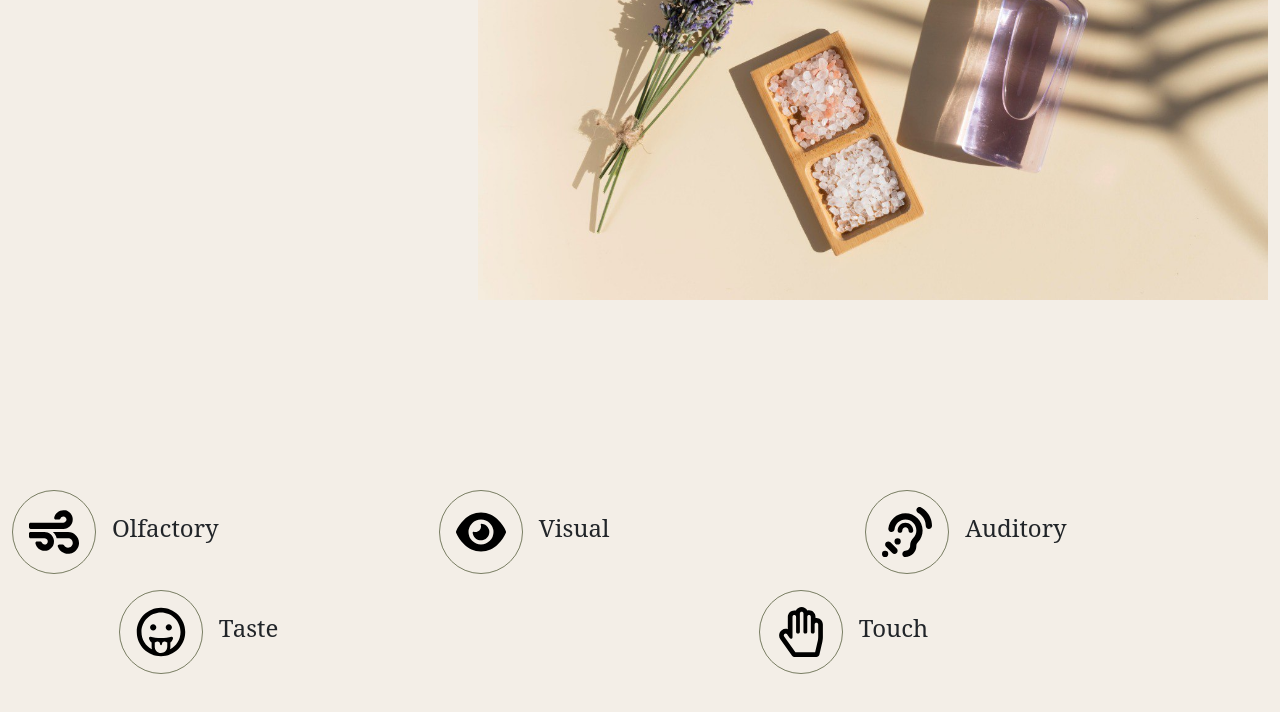
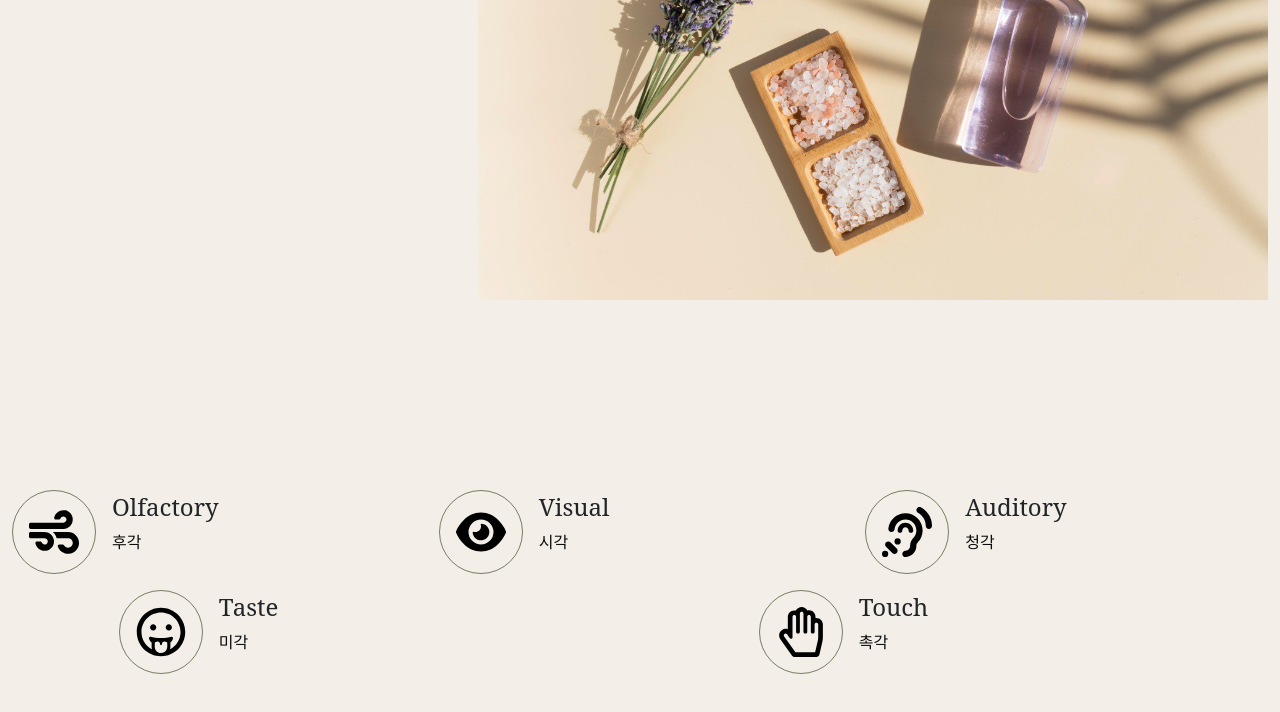
Before and after one commit to dbtkdok/latienne, a plain HTML site: page index.html in a window 1280 px wide. Shown: the part 334-1046 px from the top of the page. Drawn offline with nearby package versions, Linux system fonts and the light colour scheme; a web font is replaced by a local one.

Commit message:
update css

```diff
--- a/index.html
+++ b/index.html
@@ -324,7 +324,6 @@
           -->
         </div>
       </div>
-      <div class="swiper-pagination position-absolute"></div>
     </section>
 
     <section id="company-services" class="padding-large">
@@ -338,7 +337,8 @@
                 </svg>
               </div>
               <div class="icon-box-content ps-3">
-                <h3 class="card-title text-dark eng_fonts2">Olfactory</h3>
+                <h4 class="card-title text-dark eng_fonts2">Olfactory</h4>
+                <p class="eng_fonts2 fw-light">후각</p>
               </div>
             </div>
           </div>
@@ -350,7 +350,8 @@
                 </svg>
               </div>
               <div class="icon-box-content ps-3">
-                <h3 class="card-title text-dark eng_fonts2">Visual</h3>
+                <h4 class="card-title text-dark eng_fonts2">Visual</h4>
+                <p class="eng_fonts2 fw-light">시각</p>
               </div>
             </div>
           </div>
@@ -362,7 +363,8 @@
                 </svg>
               </div>
               <div class="icon-box-content ps-3">
-                <h3 class="card-title eng_fonts2 text-dark">Auditory</h3>
+                <h4 class="card-title eng_fonts2 text-dark">Auditory</h4>
+                <p class="eng_fonts2 fw-light">청각</p>
               </div>
             </div>
           </div>
@@ -374,7 +376,8 @@
                 </svg>
               </div>
               <div class="icon-box-content ps-3">
-                <h3 class="card-title eng_fonts2 text-dark">Taste</h3>
+                <h4 class="card-title eng_fonts2 text-dark">Taste</h4>
+                <p class="eng_fonts2 fw-light">미각</p>
               </div>
             </div>
           </div>
@@ -386,7 +389,8 @@
                 </svg>
               </div>
               <div class="icon-box-content ps-3">
-                <h3 class="card-title eng_fonts2 text-dark">Touch</h3>
+                <h4 class="card-title eng_fonts2 text-dark">Touch</h4>
+                <p class="eng_fonts2 fw-light">촉각</p>
               </div>
             </div>
           </div>
@@ -555,7 +559,6 @@
                 -->
               </div>
             </div>
-            <div class="swiper-pagination text-center mt-5"></div>
           </div>
         </div>
       </div>
--- a/style.css
+++ b/style.css
@@ -23,7 +23,7 @@ CSS STRUCTURE:
 /*--------------------------------------------------------------
 /** 1. VARIABLES
 --------------------------------------------------------------*/
-@import url('//fonts.googleapis.com/earlyaccess/nanumgothic.css');
+@import url('https://fonts.googleapis.com/earlyaccess/nanumgothic.css');
 @import url('https://fonts.googleapis.com/css2?family=Qwitcher+Grypen:wght@400;700&display=swap');
 @import url('https://fonts.googleapis.com/css2?family=Alike+Angular&display=swap');
 :root {
```
